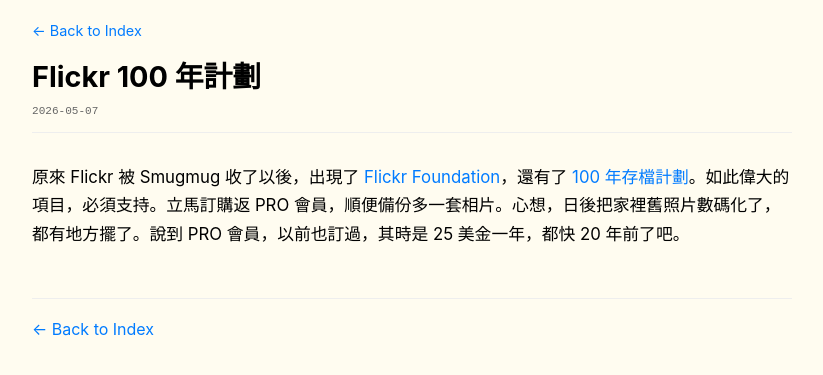
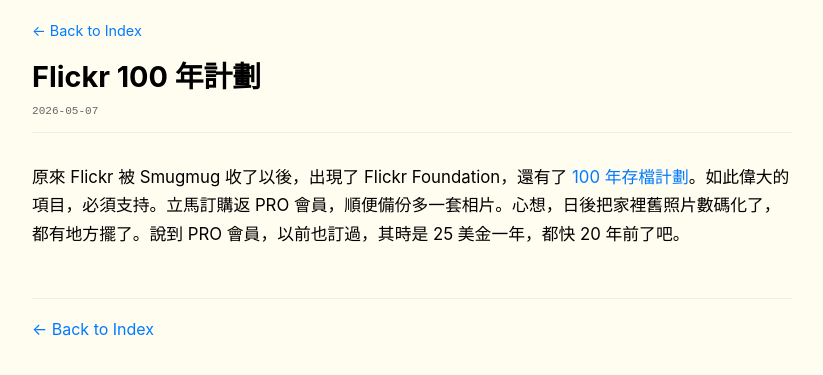
Before and after one commit to cslosiu/cslosiu.github.io, a Jekyll site: the page built from _posts/2026-05-07-164.md, in a window 1280 px wide. Shown: the top 375 px of the page, without its empty margins (228-1051 px from the left). Built offline with Jekyll 4.4.1, drawn with Linux system fonts in a browser that asks for light colours; part of the change alters nothing that is shown.

```diff
--- a/_posts/2026-05-07-164.md
+++ b/_posts/2026-05-07-164.md
@@ -6,4 +6,4 @@ tags: []
 issue_number: 164
 ---
 
-原來 Flickr 被 Smugmug 收了以後，出現了 [Flickr Foundation](https://www.blogger.com/blog/post/edit/3024606238193539728/8709929489438477371#)，還有了 [100 年存檔計劃](https://www.blogger.com/blog/post/edit/3024606238193539728/8709929489438477371#)。如此偉大的項目，必須支持。立馬訂購返 PRO 會員，順便備份多一套相片。心想，日後把家裡舊照片數碼化了，都有地方擺了。說到 PRO 會員，以前也訂過，其時是 25 美金一年，都快 20 年前了吧。
+原來 Flickr 被 Smugmug 收了以後，出現了 Flickr Foundation，還有了 [100 年存檔計劃](https://www.flickr.org/report-archiving-the-living-environment/)。如此偉大的項目，必須支持。立馬訂購返 PRO 會員，順便備份多一套相片。心想，日後把家裡舊照片數碼化了，都有地方擺了。說到 PRO 會員，以前也訂過，其時是 25 美金一年，都快 20 年前了吧。
```
